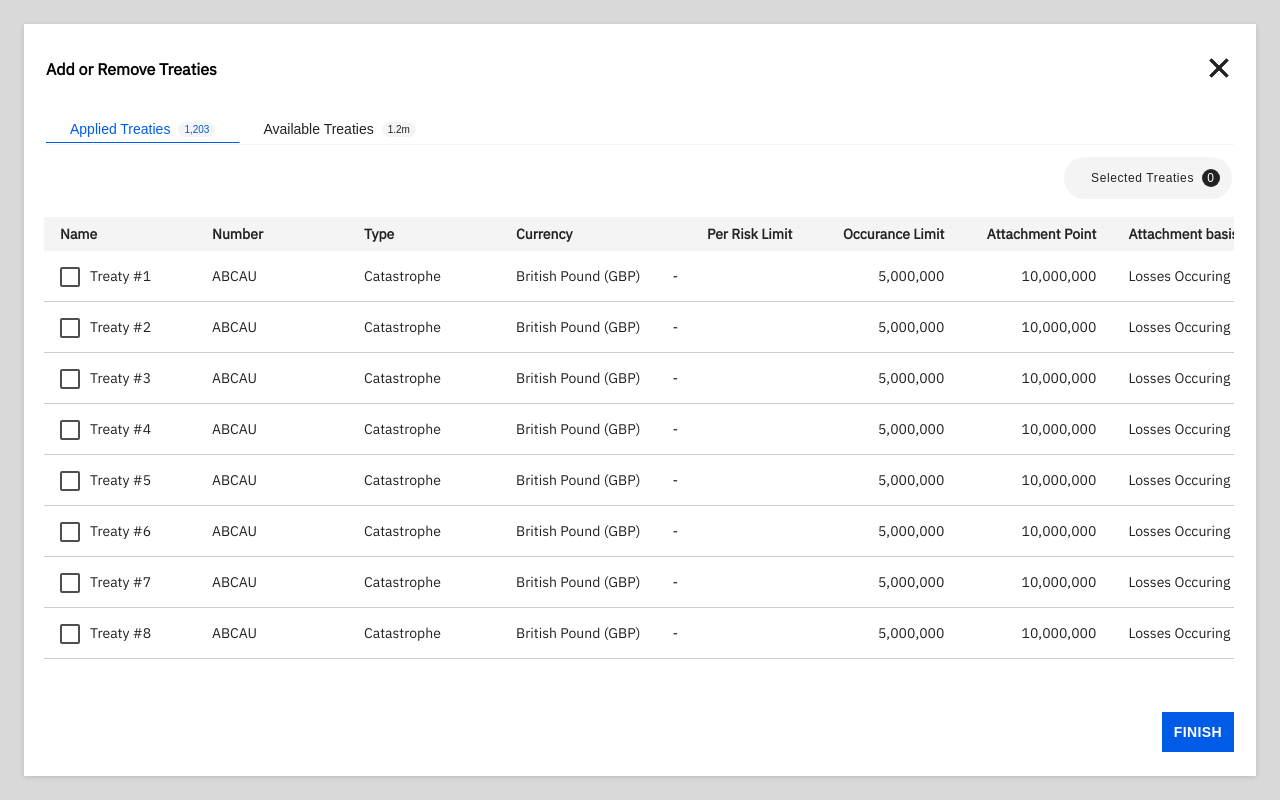
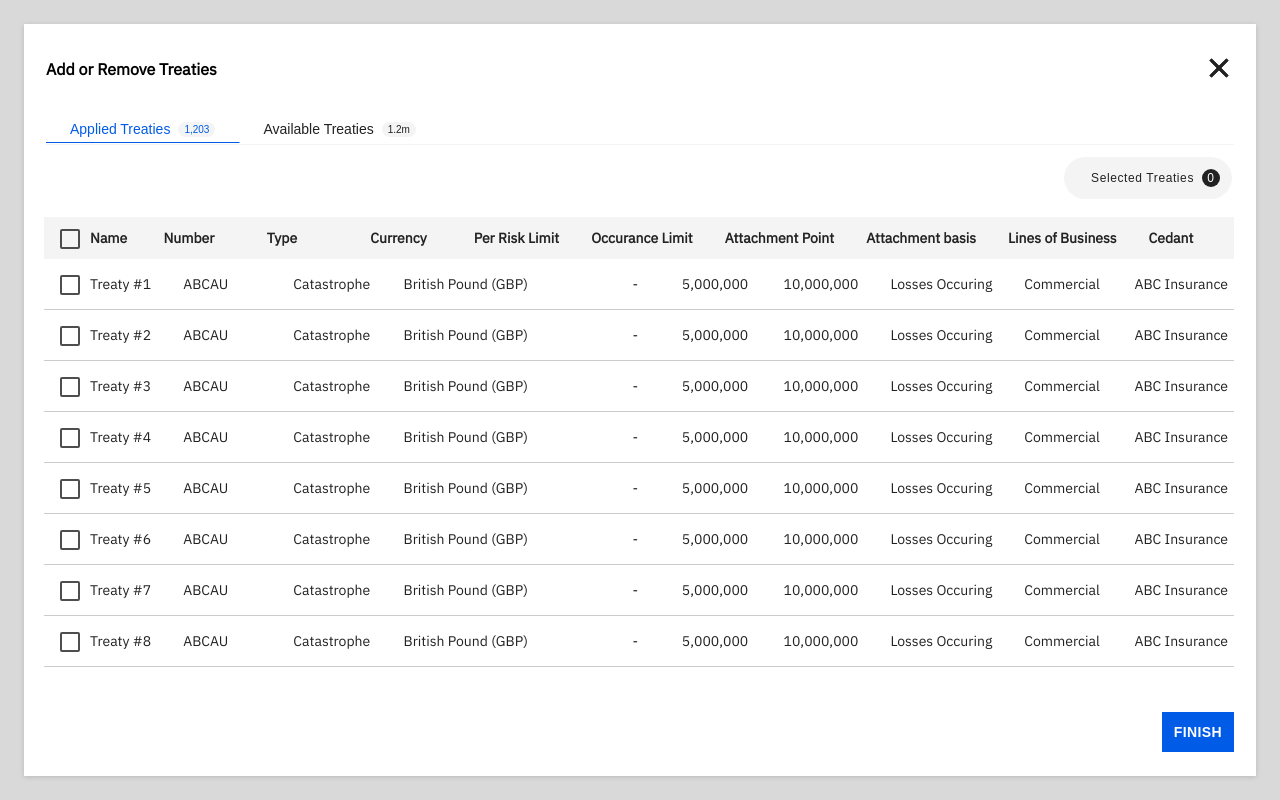
Before and after one commit to miketheo423/treaties-modal, a React (Create React App) app: page / in a window 1280 px wide. Built offline with nearby package versions, Linux system fonts and the light colour scheme.

Commit message:
ensures treaty table can always be visible when scrolling vertically

```diff
--- a/src/TreatiesModal/Treaty/Treaty.js
+++ b/src/TreatiesModal/Treaty/Treaty.js
@@ -1,7 +1,7 @@
 import React, { useContext } from "react";
 import { Context as TreatiesContext } from "../../context/TreatiesContext";
 
-const Treaty = ({ treaty, action }) => {
+const Treaty = ({ treaty, action, onSelect }) => {
   const {
     name,
     number,
@@ -26,11 +26,12 @@ const Treaty = ({ treaty, action }) => {
     <>
       <tr className='treaty'>
         <td>
-          <label className='treaty__label'>
+          <label className='checkbox__label'>
             <input
-              className='treaty__checkbox'
+              className='checkbox'
               type='checkbox'
               onChange={() => {
+                onSelect(treaty);
                 selectTreaty(treaty);
               }}
               checked={isChecked(state.selectedTreaties, treaty)}
@@ -42,7 +43,7 @@ const Treaty = ({ treaty, action }) => {
         <td>{number}</td>
         <td>{treatyType}</td>
         <td>{currency}</td>
-        <td>{perRiskLimit}</td>
+        <td align='right'>{perRiskLimit}</td>
         <td align='right'>{occuranceLimit}</td>
         <td align='right'>{attachmentPoint}</td>
         <td>{attachmentBasis}</td>
--- a/src/TreatiesModal/Treaty/Treaty.scss
+++ b/src/TreatiesModal/Treaty/Treaty.scss
@@ -1,13 +1,18 @@
 .treaty {
-  margin-bottom: 16px;
   align-items: center;
   border-bottom: 1px solid rgba(0, 0, 0, 0.2);
-  padding: 16px;
   position: relative;
 
   &:last-child {
     margin-bottom: 0;
   }
+}
+.checkbox {
+  position: absolute;
+  opacity: 0;
+  cursor: pointer;
+  height: 0;
+  width: 0;
 
   &__label {
     font-size: 14px;
@@ -26,6 +31,20 @@
       border: 2px solid rgba($color-dark-grey, 0.8);
       border-radius: 2px;
       transition: all 0.2s;
+      display: flex;
+      align-items: center;
+      justify-content: center;
+
+      &:after {
+        content: "";
+        display: block;
+        width: 8px;
+        height: 0px;
+        border: solid white;
+        border-width: 1px;
+        opacity: 0;
+        transition: opacity 0.2s linear;
+      }
     }
 
     &:hover {
@@ -41,20 +60,18 @@
     }
   }
 
-  &__checkbox {
-    position: absolute;
-    opacity: 0;
-    cursor: pointer;
-    height: 0;
-    width: 0;
+  &:checked ~ .checkmark {
+    &--add {
+      background-color: $color-dark-green;
+    }
 
-    &:checked ~ .checkmark {
-      &--add {
-        background-color: $color-dark-green;
-      }
+    &--remove {
+      background-color: $color-dark-red;
+    }
 
-      &--remove {
-        background-color: $color-dark-red;
+    &--deselect {
+      &:after {
+        opacity: 1;
       }
     }
   }
--- a/src/TreatiesModal/TreatyTable/TreatyTable.js
+++ b/src/TreatiesModal/TreatyTable/TreatyTable.js
@@ -1,7 +1,26 @@
-import React from "react";
+import React, { useContext, useState } from "react";
 import Treaty from "../Treaty/Treaty";
+import { Context as TreatiesContext } from "../../context/TreatiesContext";
+import { useEffect } from "react";
 
 function TreatyTable({ tab, action, treaties }) {
+  const {
+    state,
+    selectTreaty,
+    selectAllTreaties,
+    clearSelectedTreaties
+  } = useContext(TreatiesContext);
+
+  const [height, setHeight] = useState("auto");
+
+  const handleSelectAll = (treaties, allSelected) => {
+    if (allSelected) {
+      clearSelectedTreaties();
+    } else {
+      selectAllTreaties(treaties);
+    }
+  };
+
   const renderTable = treaties => {
     if (treaties.length === 0) {
       return (
@@ -14,7 +33,23 @@ function TreatyTable({ tab, action, treaties }) {
         <table className='table'>
           <thead>
             <tr className='table__header'>
-              <th align='left'>Name</th>
+              <th align='left'>
+                <label className='checkbox__label'>
+                  <input
+                    className='checkbox'
+                    type='checkbox'
+                    onChange={() => {
+                      console.log("state.allSelected", state.allSelected);
+                      handleSelectAll(treaties, state.allSelected);
+                    }}
+                    checked={state.allSelected}
+                  />
+                  <span
+                    className={`checkmark checkmark--${action} checkmark--deselect`}
+                  ></span>
+                </label>
+                Name
+              </th>
               <th align='left'>Number</th>
               <th align='left'>Type</th>
               <th align='left'>Currency</th>
@@ -26,16 +61,35 @@ function TreatyTable({ tab, action, treaties }) {
               <th align='left'>Cedant</th>
             </tr>
           </thead>
-          <tbody>{renderTreaties(treaties)}</tbody>
+          <tbody style={{ height }}>{renderTreaties(treaties)}</tbody>
         </table>
       );
     }
   };
+
   const renderTreaties = treaties => {
     return treaties.map((treaty, index) => {
-      return <Treaty key={index} treaty={treaty} action={action} />;
+      return (
+        <Treaty
+          key={index}
+          treaty={treaty}
+          action={action}
+          onSelect={treaty => (treaty.selected = !treaty.selected)}
+        />
+      );
     });
   };
+
+  const setTableHeight = () => {
+    const panelBody = document.querySelector(".panel__body");
+    console.log(panelBody.offsetHeight);
+    setHeight(panelBody.offsetHeight - 102);
+  };
+
+  useEffect(() => {
+    setTableHeight();
+    window.addEventListener("resize", setTableHeight);
+  }, []);
 
   return (
     <div
--- a/src/TreatiesModal/TreatyTable/TreatyTable.scss
+++ b/src/TreatiesModal/TreatyTable/TreatyTable.scss
@@ -140,23 +140,43 @@
 
     &__header {
       background-color: $color-light-grey;
+      display: flex;
     }
+
+    thead,
+    tbody {
+      display: block;
+    }
+
+    tbody {
+      height: 58vh;
+      overflow-y: auto;
+    }
+
+    tr {
+      flex: 1;
+      display: flex;
 
       th,
       td {
         font-size: 14px;
         color: $color-dark-grey;
         white-space: nowrap;
-      min-width: 120px;
+        flex: 1;
       }
 
       th {
         font-weight: bold;
-      padding: 8px 16px;
+        padding: 12px 16px;
       }
 
       td {
-      padding: 16px 16px;
+        padding: 16px;
+
+        &:last-child {
+          padding-right: 8px;
         }
       }
     }
+  }
+}
--- a/src/context/TreatiesContext.js
+++ b/src/context/TreatiesContext.js
@@ -196,10 +196,17 @@ const treatyReducer = (state, action) => {
           selectedTreaties: [...state.selectedTreaties, action.payload]
         };
       }
+    case "select_all_treaties":
+      return {
+        ...state,
+        selectedTreaties: [...action.payload],
+        allSelected: true
+      };
     case "clear_selected_treaties":
       return {
         ...state,
-        selectedTreaties: []
+        selectedTreaties: [],
+        allSelected: false
       };
     case "update_selected_treaties":
       let appliedTreaties = [...state.appliedTreaties];
@@ -212,7 +219,7 @@ const treatyReducer = (state, action) => {
           );
           availableTreaties = [
             ...availableTreaties,
-            { ...treaty, type: "available" }
+            { ...treaty, type: "available", selected: false }
           ];
         } else {
           availableTreaties = availableTreaties.filter(
@@ -220,7 +227,7 @@ const treatyReducer = (state, action) => {
           );
           appliedTreaties = [
             ...appliedTreaties,
-            { ...treaty, type: "applied" }
+            { ...treaty, type: "applied", selected: false }
           ];
         }
       });
@@ -241,6 +248,12 @@ const selectTreaty = dispatch => {
   };
 };
 
+const selectAllTreaties = dispatch => {
+  return treaties => {
+    dispatch({ type: "select_all_treaties", payload: treaties });
+  };
+};
+
 const clearSelectedTreaties = dispatch => {
   return () => {
     dispatch({ type: "clear_selected_treaties" });
@@ -255,6 +268,11 @@ const updateSelectedTreaties = dispatch => {
 
 export const { Context, Provider } = createDataContext(
   treatyReducer,
-  { selectTreaty, clearSelectedTreaties, updateSelectedTreaties },
-  { appliedTreaties, availableTreaties, selectedTreaties }
+  {
+    selectTreaty,
+    selectAllTreaties,
+    clearSelectedTreaties,
+    updateSelectedTreaties
+  },
+  { appliedTreaties, availableTreaties, selectedTreaties, allSelected: false }
 );
```
Lines whose indentation alone changed are shown as unchanged.
